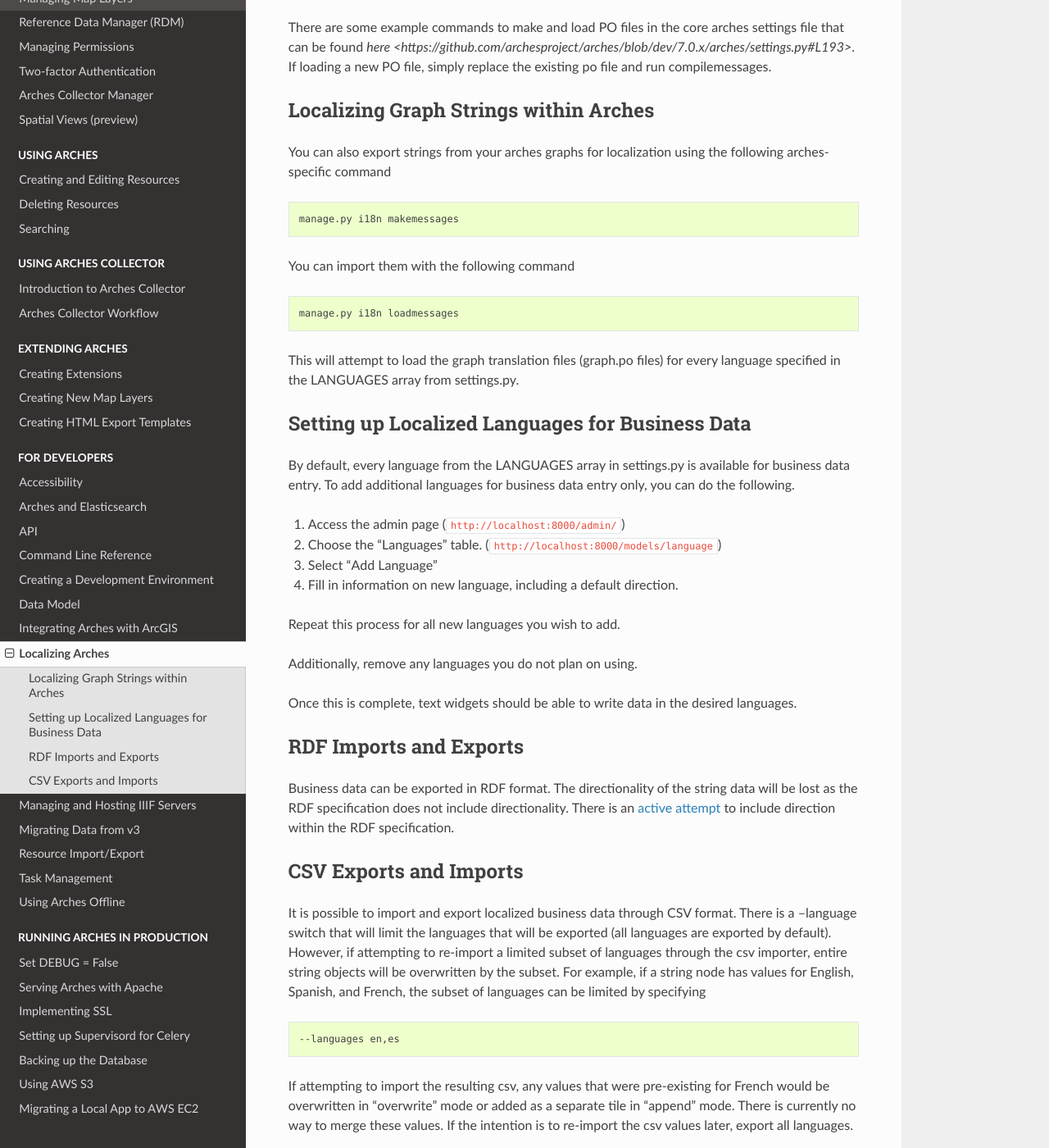
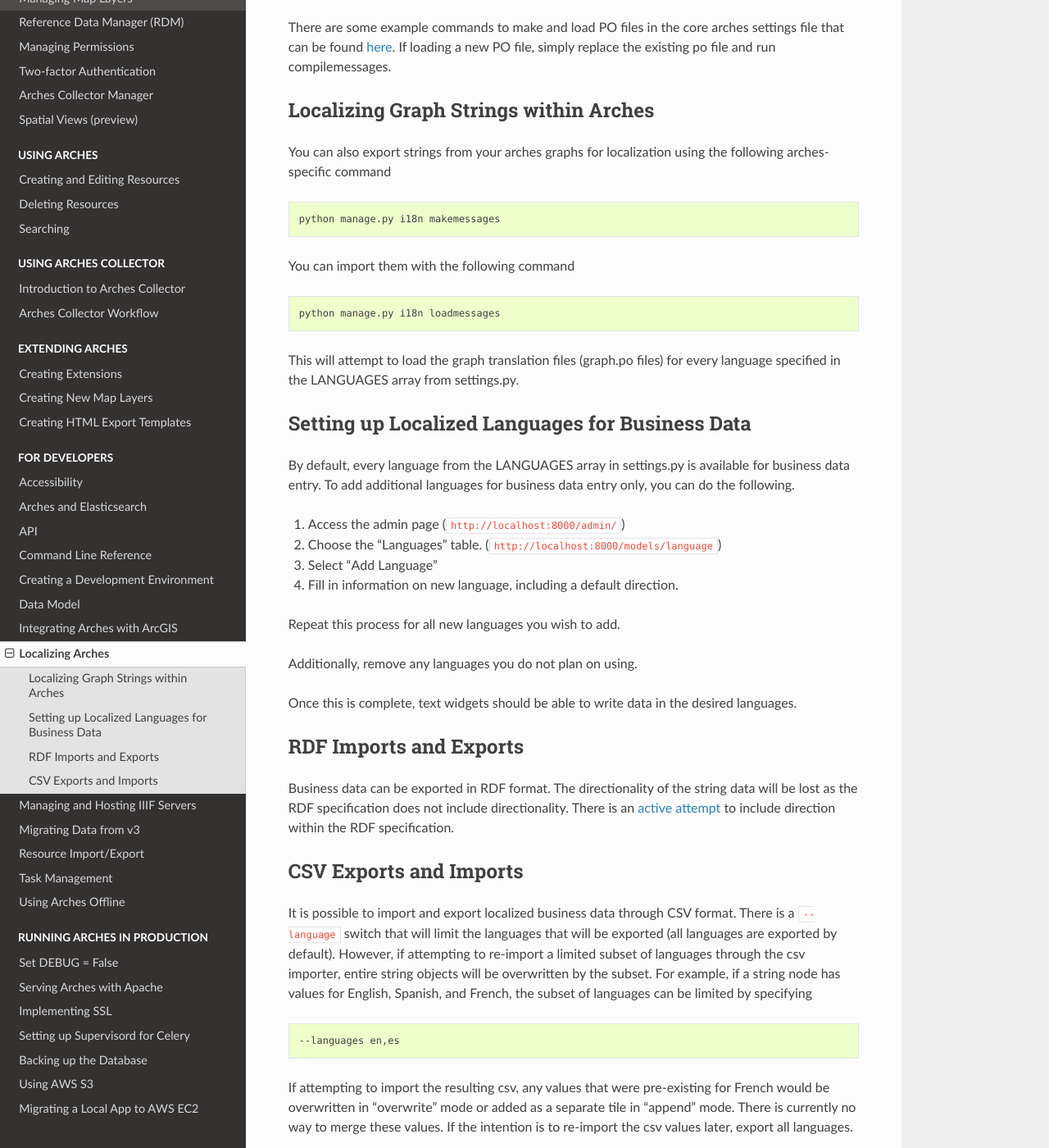
Before and after one commit to archesproject/arches-docs, a Sphinx documentation site: the page built from docs/localizing-arches.txt, in a window 1280 px wide and 1400 px high, scrolled down 1532 px. Shown: the whole window at 82% size. Built offline with Sphinx 7.4.7 and the Read the Docs theme 2.0.0, drawn with Linux system fonts in a browser that asks for light colours; some of the changed text lies outside the part shown.

Commit message:
small syntax updates

```diff
--- a/docs/localizing-arches.txt
+++ b/docs/localizing-arches.txt
@@ -73,8 +73,7 @@
 
 For more information, see `Localization: how to create language files <https://docs.djangoproject.com/en/4.0/topics/i18n/translation/#localization-how-to-create-language-files>`_ in the Django documentation.
 
-There are some example commands to make and load PO files in the core arches settings file that can be found `here <https://github.com/archesproject/arches/blob/dev/7.0.x/arches/settings.py#L193>`.  If loading a new PO file, simply
-replace the existing po file and run compilemessages.
+There are some example commands to make and load PO files in the core arches settings file that can be found `here <https://github.com/archesproject/arches/blob/dev/7.0.x/arches/settings.py#L193>`_. If loading a new PO file, simply replace the existing po file and run compilemessages.
 
 **************************************
 Localizing Graph Strings within Arches
@@ -84,17 +83,16 @@
 
 .. code-block:: bash
 
-    manage.py i18n makemessages
+    python manage.py i18n makemessages
 
 You can import them with the following command
 
 .. code-block:: bash
 
-    manage.py i18n loadmessages
+    python manage.py i18n loadmessages
 
 This will attempt to load the graph translation files (graph.po files) for every language specified
 in the LANGUAGES array from settings.py.
-
 
 ************************************************
 Setting up Localized Languages for Business Data
@@ -118,8 +116,8 @@
 RDF Imports and Exports
 ***********************
 
-Business data can be exported in RDF format.  The directionality of the string data will be lost as
-the RDF specification does not include directionality.  There is an
+Business data can be exported in RDF format. The directionality of the string data will be lost as
+the RDF specification does not include directionality. There is an
 `active attempt <https://w3c.github.io/rdf-dir-literal/>`_ to include direction within the
 RDF specification.
 
@@ -127,10 +125,10 @@
 CSV Exports and Imports
 ***********************
 
-It is possible to import and export localized business data through CSV format.  There is a --language
+It is possible to import and export localized business data through CSV format. There is a ``--language``
 switch that will limit the languages that will be exported (all languages are exported by default).
 However, if attempting to re-import a limited subset of languages through the csv importer, entire
-string objects will be overwritten by the subset.  For example, if a string node has values for
+string objects will be overwritten by the subset. For example, if a string node has values for
 English, Spanish, and French, the subset of languages can be limited by specifying
 
 .. code-block:: bash
@@ -138,6 +136,6 @@
     --languages en,es
 
 If attempting to import the resulting csv, any values that were pre-existing for French would be
-overwritten in "overwrite" mode or added as a separate tile in "append" mode.  There is currently
-no way to merge these values.  If the intention is to re-import the csv values later, export all
+overwritten in "overwrite" mode or added as a separate tile in "append" mode. There is currently
+no way to merge these values. If the intention is to re-import the csv values later, export all
 languages.
```
Also changed, not shown: other parts of docs/localizing-arches.txt (+1 -1 lines).
